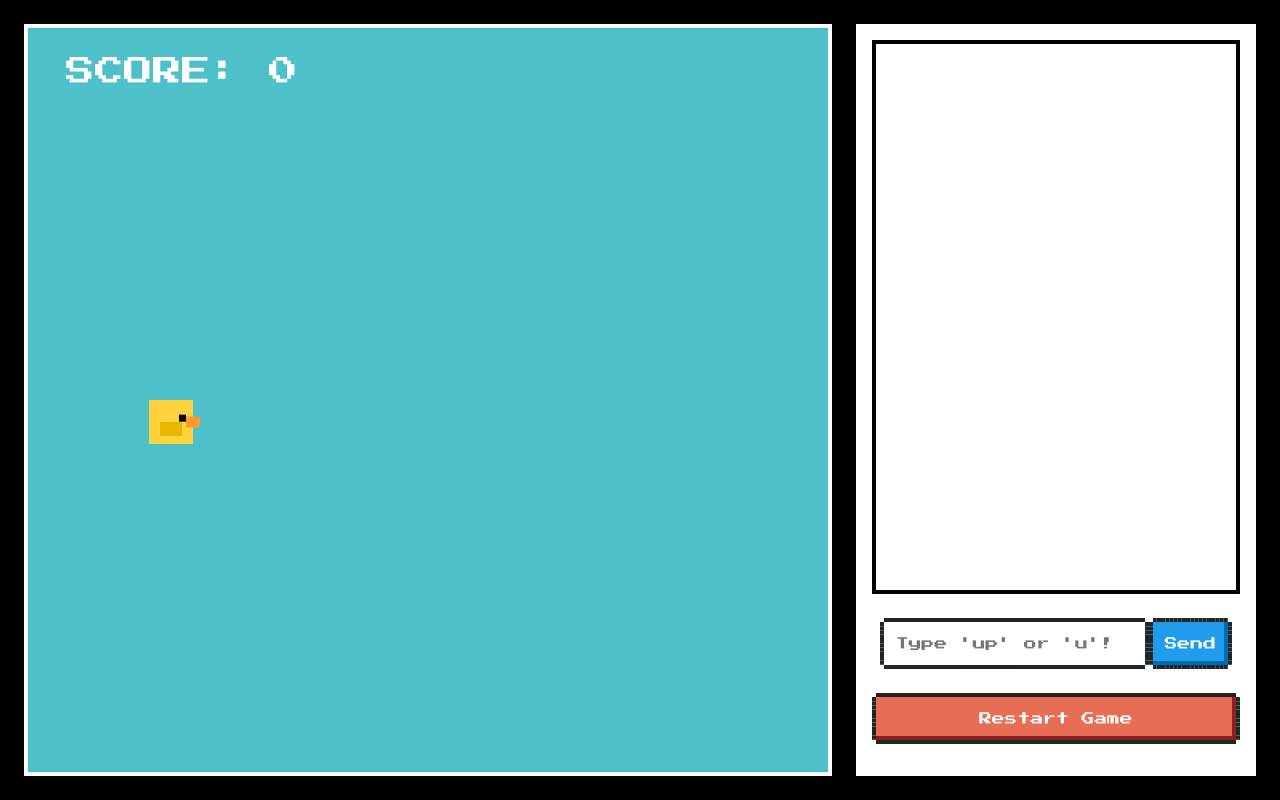
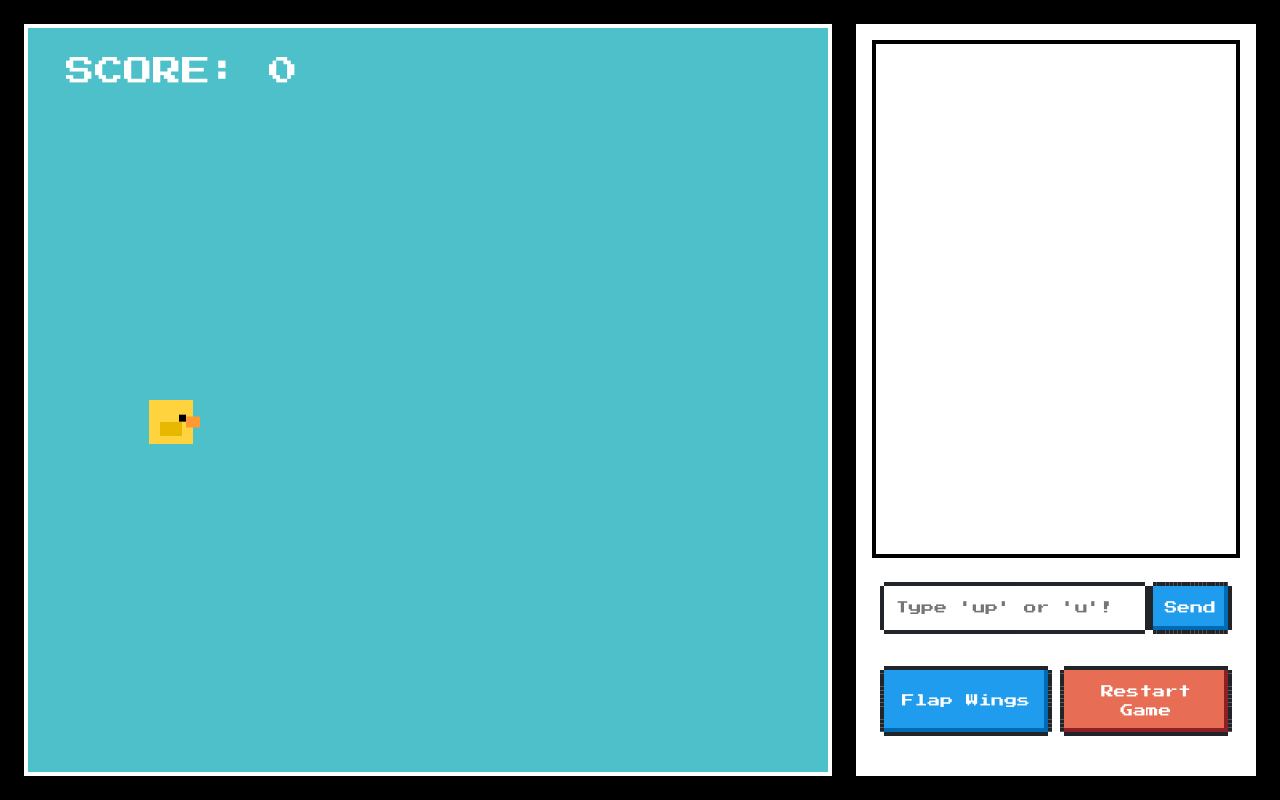
Before and after one commit to Grace/Flap-with-Friends-Chat, a website: page public/index.html in a window 1280 px wide. Drawn offline with nearby package versions, Linux system fonts and the light colour scheme; no server answers.

Commit message:
Adds Flap Wings button for accessibility

```diff
--- a/public/index.html
+++ b/public/index.html
@@ -22,7 +22,10 @@
                     <input id="input" class="nes-input" autocomplete="off" placeholder="Type 'up' or 'u'!">
                     <button class="nes-btn is-primary">Send</button>
                 </form>
-                <button id="restart" class="nes-btn is-error">Restart Game</button>
+                <div class="button-group">
+                    <button id="flap" class="nes-btn is-primary">Flap Wings</button>
+                    <button id="restart" class="nes-btn is-error">Restart Game</button>
+                </div>
             </div>
         </div>
     </div>
--- a/public/script.js
+++ b/public/script.js
@@ -295,6 +295,12 @@ window.addEventListener('orientationchange', () => {
     setTimeout(updateGameDimensions, 100);
 });
 
+// Add after other event listeners
+document.getElementById("flap").addEventListener("click", (e) => {
+    e.preventDefault();
+    socket.emit("chat message", "up");
+});
+
 drawGame();
 
 function focusInput() {
--- a/public/styles.css
+++ b/public/styles.css
@@ -93,6 +93,16 @@ canvas {
   padding: 0.5rem;
 }
 
+.button-group {
+    display: flex;
+    gap: 0.5rem;
+    padding: 0.5rem;
+}
+
+.button-group .nes-btn {
+    flex: 1;
+}
+
 @media (max-width: 768px) {
   #container {
     grid-template-columns: 1fr;
--- a/server.js
+++ b/server.js
@@ -6,6 +6,7 @@ const app = express();
 const server = http.createServer(app);
 const io = new Server(server);
 
+// Single shared state for all clients
 let bird = { x: 50, y: 200, velocity: 0, alive: true }; // Bird state
 let pipes = []; // Pipes array
 let score = 0; // Game score
@@ -31,7 +32,7 @@ function resetGame() {
 }
 resetGame();
 
-// Game loop: Update game state every 50ms
+// Game loop: Update game state every 50ms. Single game loop for all clients.
 setInterval(() => {
   if (!bird.alive) return;
 
@@ -68,7 +69,7 @@ setInterval(() => {
     bird.alive = false;
   }
 
-  // Emit updated game state
+  // Emit updated game state to ALL connected clients
   io.emit("game state", { bird, pipes, score });
 }, 50);
 
```
